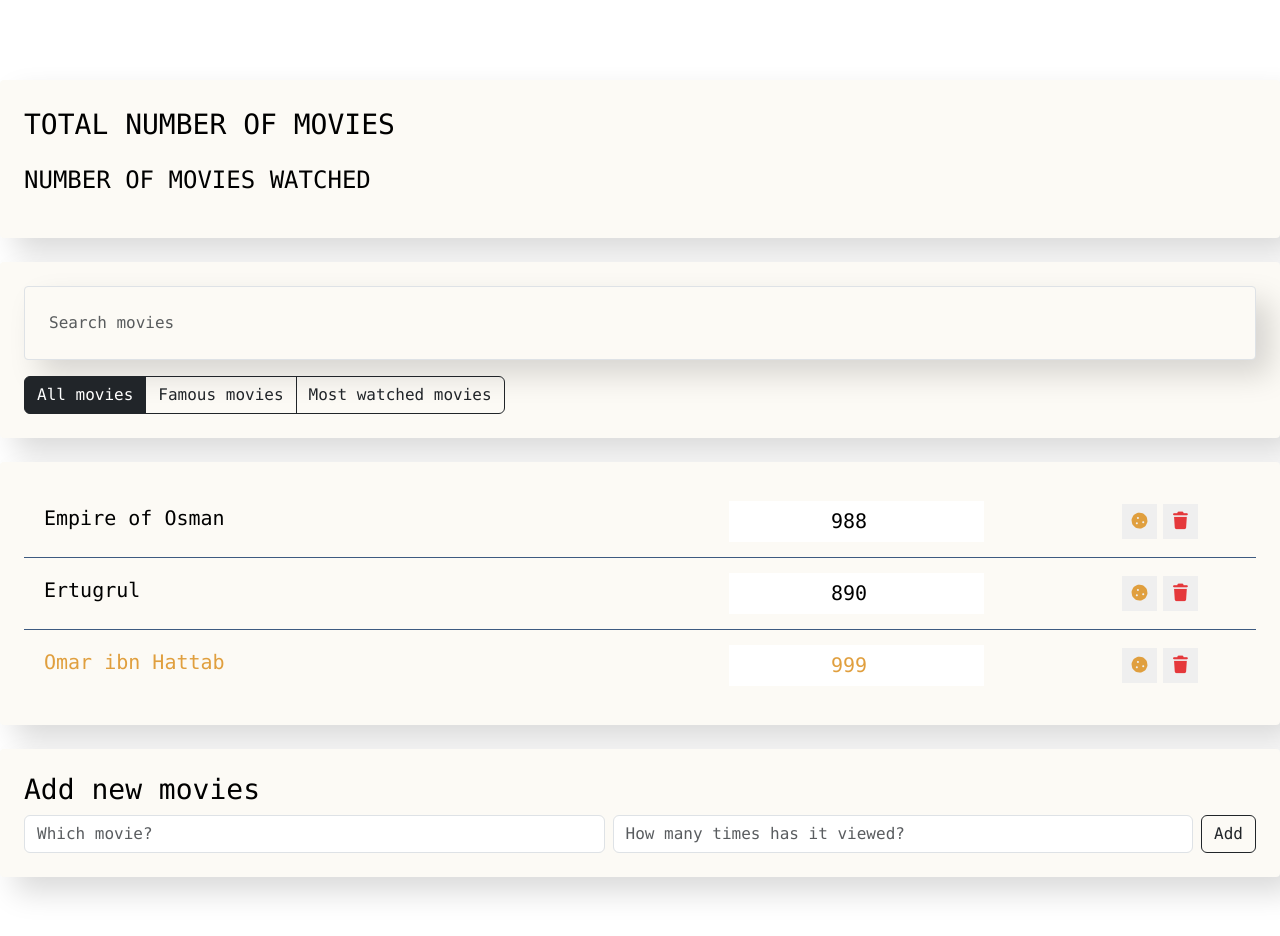
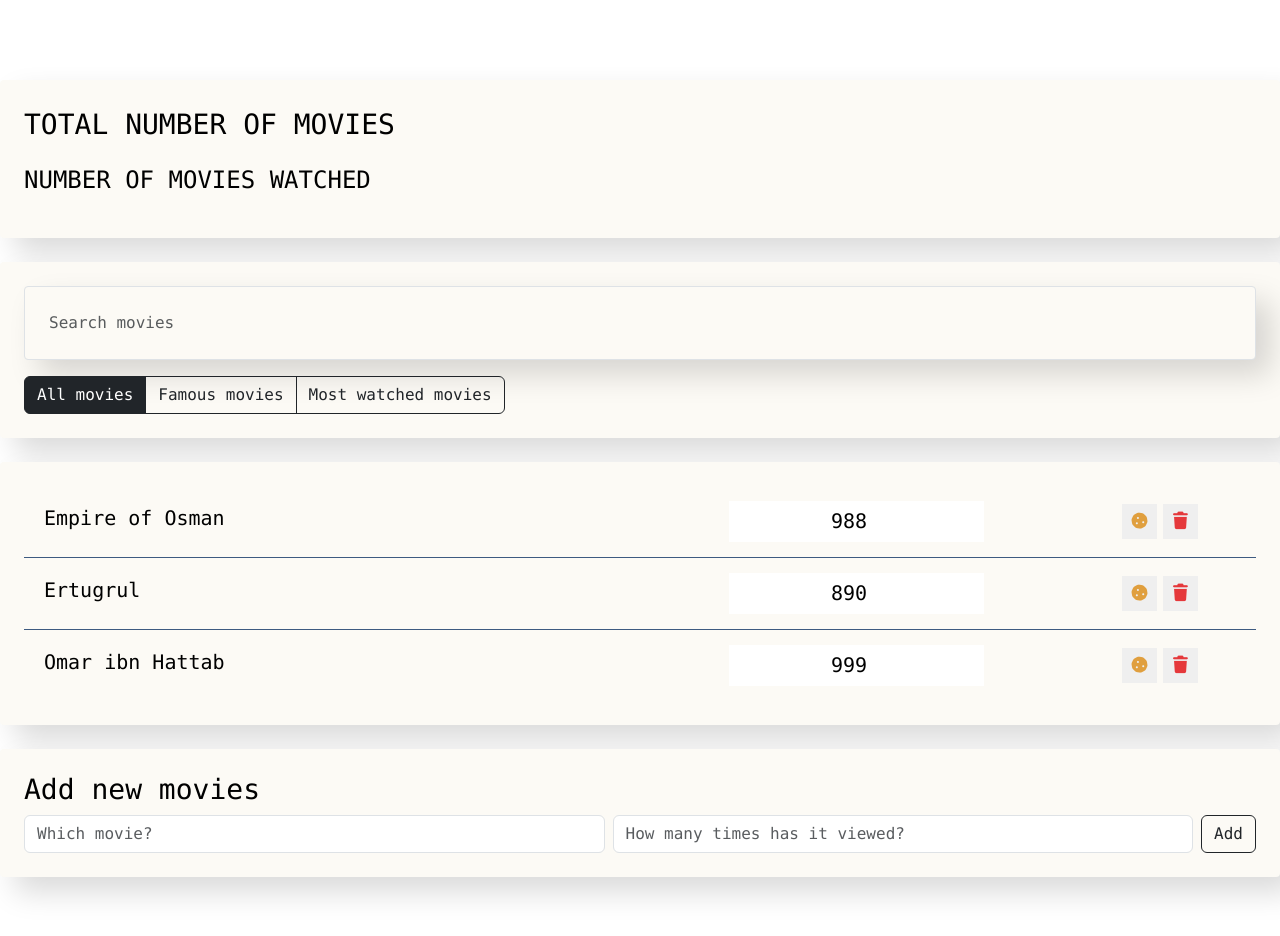
Before and after one commit to shokhrukh7oo7/CineLog-in-React-js, a React (Create React App) app: page / in a window 1280 px wide. Shown: the top 936 px of the page. Built offline with nearby package versions, Linux system fonts and the light colour scheme.

Commit message:
favourite and like events

```diff
--- a/src/components/movie-list-item/Movie-list-item.js
+++ b/src/components/movie-list-item/Movie-list-item.js
@@ -1,12 +1,35 @@
 import "./Movie-list-item.css";
+import React from "react";
 
-const MovieListItem = ({ name, viewers, favourite }) => {
+class MovieListItem extends React.Component {
+  constructor(props) {
+    super(props);
+    this.state = { favourite: false, like: false };
+  }
+
+  onFavourite = () => {
+    this.setState((prevState) => ({
+      favourite: !prevState.favourite,
+    }));
+  };
+
+  onLike = () => {
+    this.setState((prevState) => ({
+      like: !prevState.like,
+    }));
+  };
+
+  render() {
+    const { name, viewers } = this.props;
+    const { favourite, like } = this.state;
     return (
-    <li className={`list-group-item d-flex justify-content-between ${favourite && "favourite"}`}>
-      <span className="list-group-item-label">{name}</span>
+      <li className={`list-group-item d-flex justify-content-between ${favourite && "favourite"} ${like && "like"}`}>
+        <span onClick={this.onLike} className="list-group-item-label">
+          {name}
+        </span>
         <input type="number" className="list-group-item-input" defaultValue={viewers} />
         <div className="d-flex justify-content-center align-items-center">
-        <button type="button" className="btn-cookie btn-sm">
+          <button type="button" className="btn-cookie btn-sm" onClick={this.onFavourite}>
             <i className="fas fa-cookie"></i>
           </button>
           <button type="button" className="btn-trash btn-sm">
@@ -16,6 +39,25 @@ const MovieListItem = ({ name, viewers, favourite }) => {
         </div>
       </li>
     );
-};
+  }
+}
+
+// const MovieListItem = ({ name, viewers, favourite }) => {
+//   return (
+//     <li className={`list-group-item d-flex justify-content-between ${favourite && "favourite"}`}>
+//       <span className="list-group-item-label">{name}</span>
+//       <input type="number" className="list-group-item-input" defaultValue={viewers} />
+//       <div className="d-flex justify-content-center align-items-center">
+//         <button type="button" className="btn-cookie btn-sm">
+//           <i className="fas fa-cookie"></i>
+//         </button>
+//         <button type="button" className="btn-trash btn-sm">
+//           <i className="fas fa-trash"></i>
+//         </button>
+//         <i className="fas fa-star"></i>
+//       </div>
+//     </li>
+//   );
+// };
 
 export default MovieListItem;
```
Lines whose indentation alone changed are shown as unchanged.
